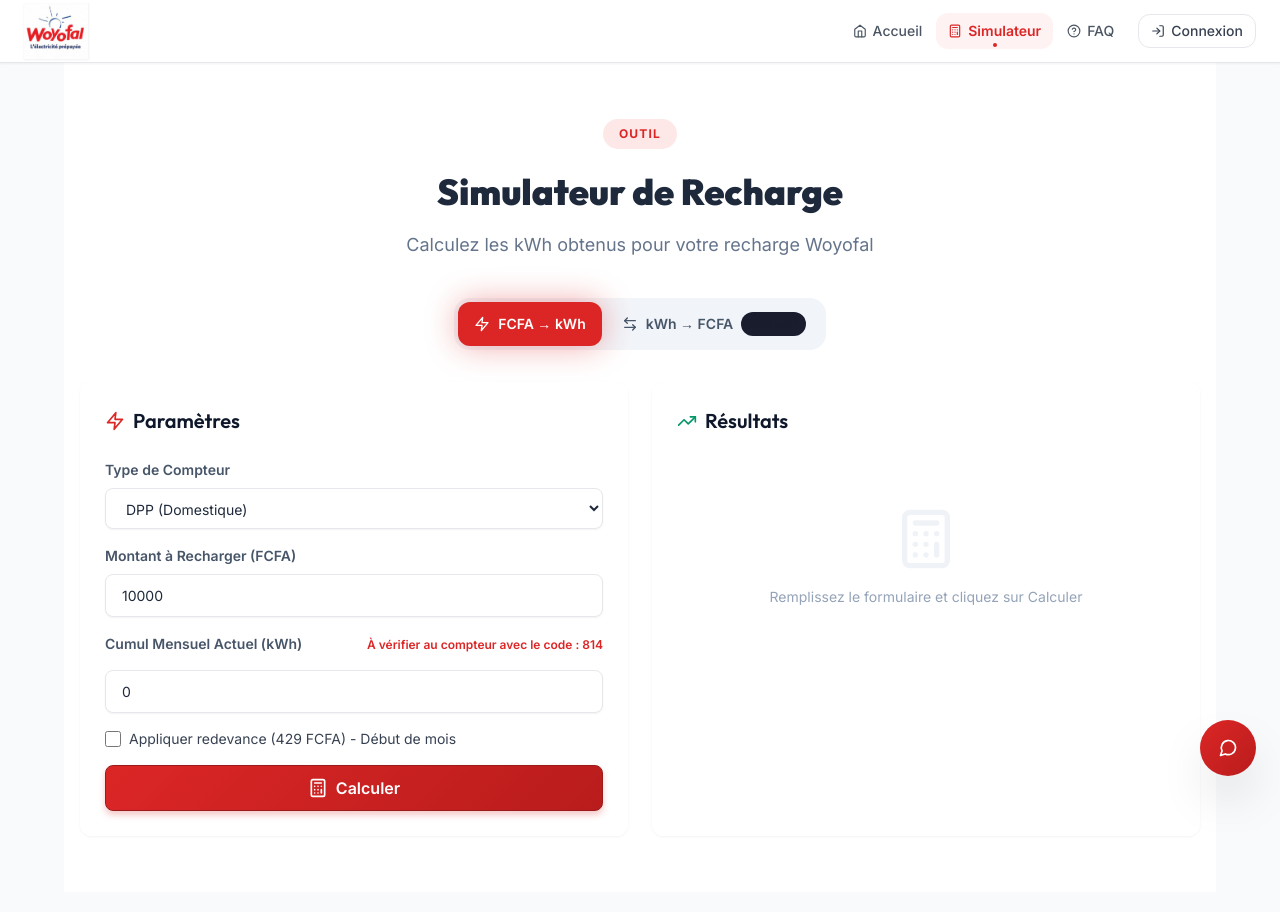
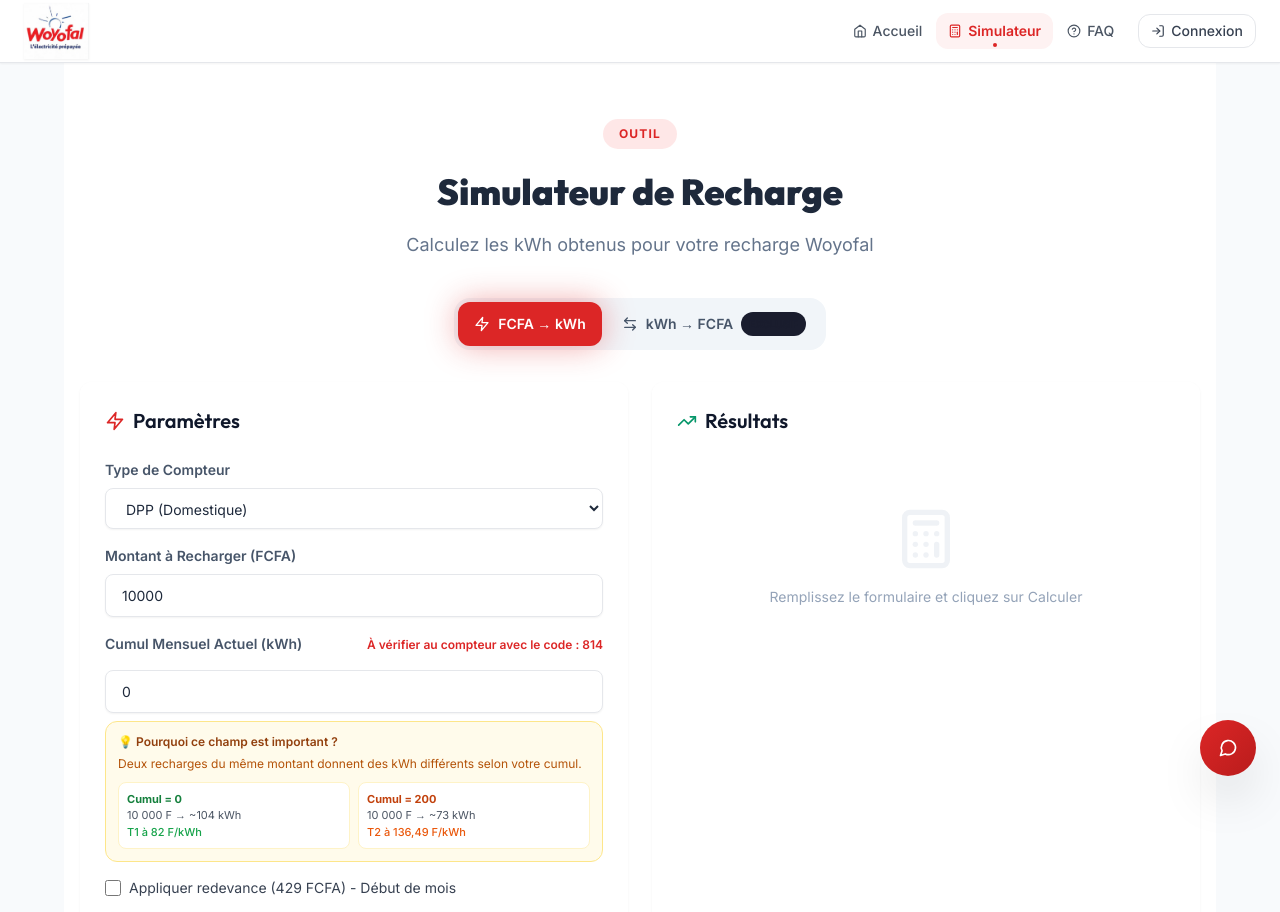
Before and after one commit to ndoye09/woyofal2026, a React (Vite) app in the folder frontend-react/: page /simulateur in a window 1280 px wide. Shown: the top 912 px of the page. Built offline with nearby package versions, Linux system fonts and the light colour scheme; the HTML template or start-up script is replaced by a standard one.

Commit message:
feat: add cumul info box in simulateur (why cumul changes result)

```diff
--- a/frontend-react/src/components/SimulateurRecharge.jsx
+++ b/frontend-react/src/components/SimulateurRecharge.jsx
@@ -319,6 +319,25 @@
                 <span className="text-xs text-primary font-semibold">À vérifier au compteur avec le code : 814</span>
               </div>
               <input type="number" name="cumul_actuel" value={formData.cumul_actuel} onChange={handleChange} min="0" step="0.1" className="input-field" required />
+              {/* Info cumul */}
+              <div className="mt-2 bg-amber-50 border border-amber-200 rounded-xl p-3">
+                <p className="text-xs font-semibold text-amber-800 mb-1">💡 Pourquoi ce champ est important ?</p>
+                <p className="text-xs text-amber-700 leading-relaxed">
+                  Deux recharges du même montant donnent des kWh différents selon votre cumul.
+                </p>
+                <div className="mt-2 grid grid-cols-2 gap-2 text-[11px]">
+                  <div className="bg-white rounded-lg p-2 border border-amber-100">
+                    <span className="font-bold text-green-700">Cumul = 0</span><br />
+                    <span className="text-gray-600">10 000 F → ~104 kWh</span><br />
+                    <span className="text-green-600 font-medium">T1 à 82 F/kWh</span>
+                  </div>
+                  <div className="bg-white rounded-lg p-2 border border-amber-100">
+                    <span className="font-bold text-orange-700">Cumul = 200</span><br />
+                    <span className="text-gray-600">10 000 F → ~73 kWh</span><br />
+                    <span className="text-orange-600 font-medium">T2 à 136,49 F/kWh</span>
+                  </div>
+                </div>
+              </div>
             </div>
             )}
 
```
